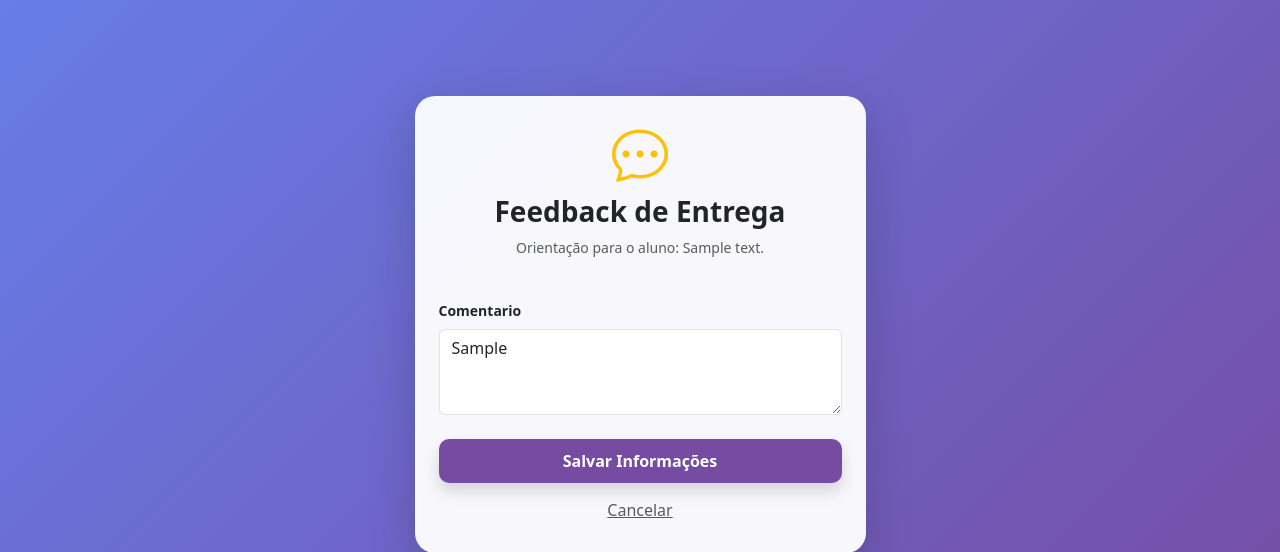
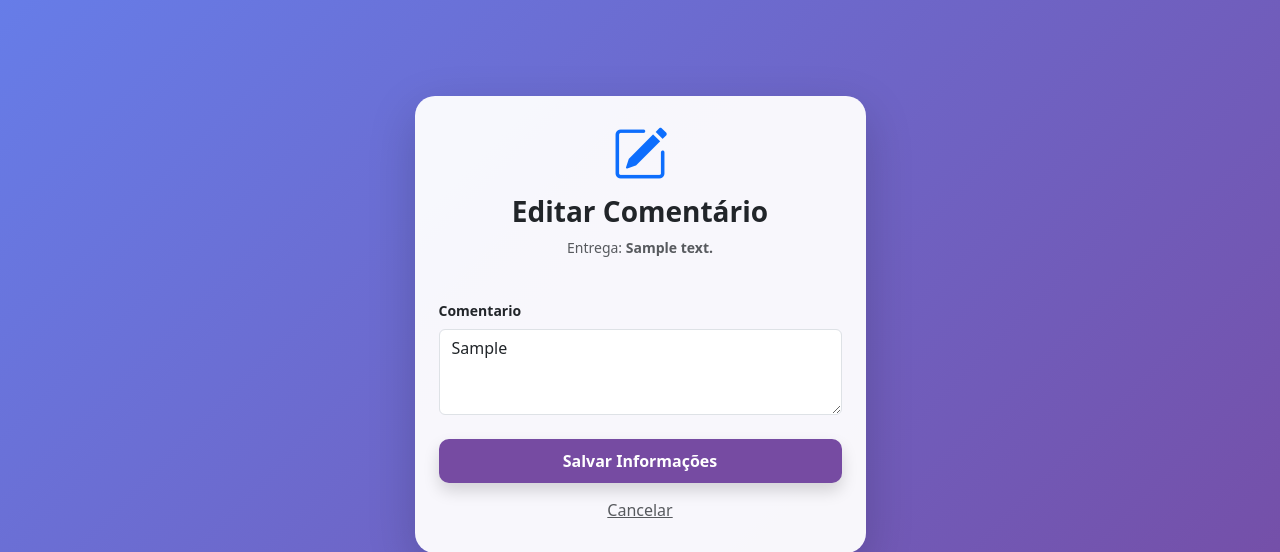
Before and after one commit to augusto-souza/AcadFlow, a Django app: page /feedback/editar/1/ in a window 1280 px wide. Shown: the part 57-609 px from the top of the page. Run offline with Django 5.2, Linux system fonts and the light colour scheme; a user stored in the database is signed in; tables that the repository leaves empty hold one stand-in row (values such as "Sample post").

Commit message:
"Ajuste de cometários"

```diff
--- a/core/templates/core/form_feedback.html
+++ b/core/templates/core/form_feedback.html
@@ -1,5 +1,52 @@
 {% extends 'core/form_generic.html' %}
-{% block title %}Dar Feedback - AcadFlow{% endblock %}
-{% block form_icon %}<i class="bi bi-chat-dots text-warning display-4"></i>{% endblock %}
-{% block form_title %}Feedback de Entrega{% endblock %}
-{% block form_subtitle %}Orientação para o aluno: {{ entrega.descricao }}{% endblock %}
+
+{% block title %}
+    {% if editando %}Editar Comentário{% else %}Novo Comentário{% endif %} - AcadFlow
+{% endblock %}
+
+{% block form_icon %}
+    {% if editando %}
+        <i class="bi bi-pencil-square text-primary display-4"></i>
+    {% elif parent %}
+        <i class="bi bi-reply-all-fill text-success display-4"></i>
+    {% else %}
+        <i class="bi bi-chat-dots-fill text-warning display-4"></i>
+    {% endif %}
+{% endblock %}
+
+{% block form_title %}
+    {% if editando %}
+        Editar Comentário
+    {% elif parent %}
+        Responder a {{ parent.autor.get_full_name|default:parent.autor.username }}
+    {% else %}
+        Novo Feedback
+    {% endif %}
+{% endblock %}
+
+{% block form_subtitle %}
+    Entrega: <strong>{{ entrega.descricao }}</strong>
+{% endblock %}
+
+{% block extra_form_content %}
+    {% if parent and not editando %}
+        <div class="alert alert-light border-start border-4 border-primary small mb-4 text-start">
+            <div class="fw-bold mb-1">Repondendo ao comentário:</div>
+            <div class="text-muted italic">"{{ parent.comentario|truncatechars:150 }}"</div>
+        </div>
+    {% endif %}
+
+    {% if editando %}
+        <div class="alert alert-info py-2 small mb-4">
+            <i class="bi bi-info-circle me-1"></i> Você está editando uma mensagem enviada anteriormente.
+        </div>
+    {% endif %}
+{% endblock %}
+
+{% block submit_button_text %}
+    {% if editando %}Salvar Alterações{% else %}Publicar Comentário{% endif %}
+{% endblock %}
+
+{% block back_url %}
+    {% url 'detalhes_tcc' entrega.trabalho.id %}
+{% endblock %}
```
